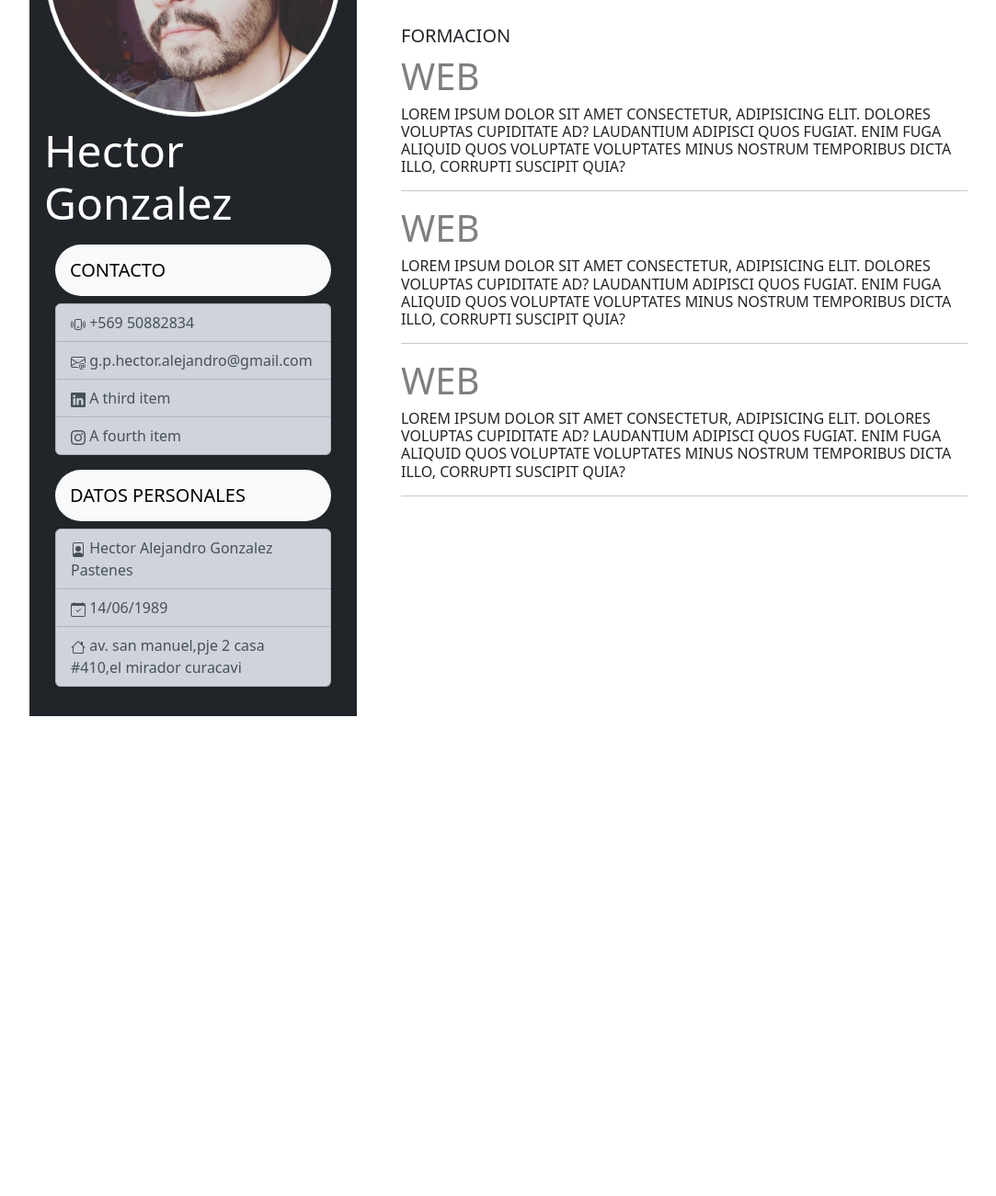
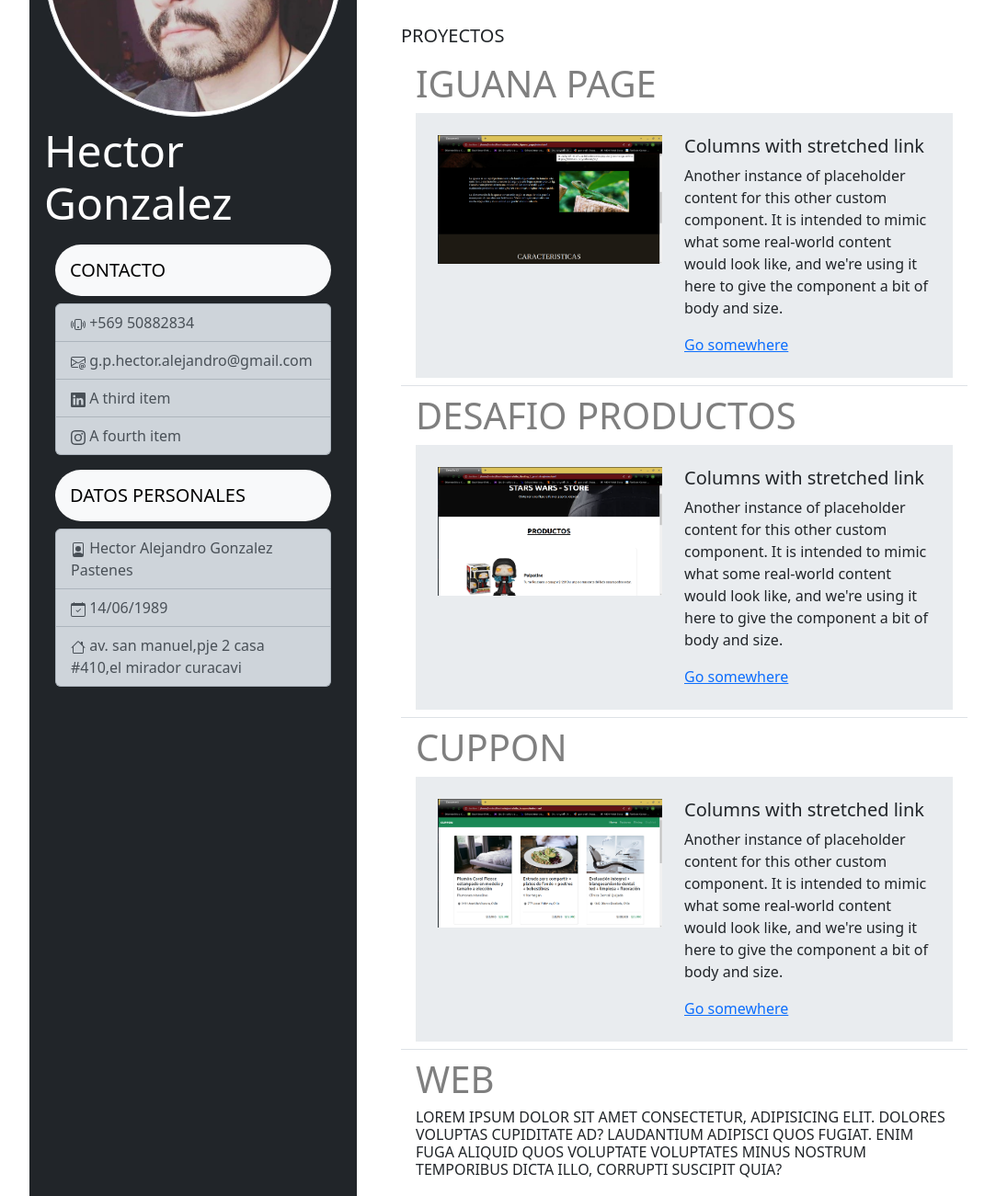
Before and after one commit to hector1489/hector1489.github.io, a plain HTML site: page index.html in a window 1280 px wide. Shown: the part 264-1565 px from the top of the page at 92% size, without its empty margins (74-1157 px from the left). Before the commit the page ends 1091 px from the top, so only its background shows below. Drawn offline with nearby package versions, Linux system fonts and the light colour scheme.

Commit message:
third commit

```diff
--- a/index.html
+++ b/index.html
@@ -69,22 +69,29 @@
                     </h5>
                     <ul class="list-group list-group-item-dark">
                         <li class="list-group-item">
-                            <svg xmlns="http://www.w3.org/2000/svg" width="16" height="16" fill="currentColor" class="bi bi-file-person" viewBox="0 0 16 16">
-                                <path d="M12 1a1 1 0 0 1 1 1v10.755S12 11 8 11s-5 1.755-5 1.755V2a1 1 0 0 1 1-1h8zM4 0a2 2 0 0 0-2 2v12a2 2 0 0 0 2 2h8a2 2 0 0 0 2-2V2a2 2 0 0 0-2-2H4z"/>
-                                <path d="M8 10a3 3 0 1 0 0-6 3 3 0 0 0 0 6z"/>
+                            <svg xmlns="http://www.w3.org/2000/svg" width="16" height="16" fill="currentColor"
+                                class="bi bi-file-person" viewBox="0 0 16 16">
+                                <path
+                                    d="M12 1a1 1 0 0 1 1 1v10.755S12 11 8 11s-5 1.755-5 1.755V2a1 1 0 0 1 1-1h8zM4 0a2 2 0 0 0-2 2v12a2 2 0 0 0 2 2h8a2 2 0 0 0 2-2V2a2 2 0 0 0-2-2H4z" />
+                                <path d="M8 10a3 3 0 1 0 0-6 3 3 0 0 0 0 6z" />
                             </svg>
                             Hector Alejandro Gonzalez Pastenes
                         </li>
                         <li class="list-group-item">
-                            <svg xmlns="http://www.w3.org/2000/svg" width="16" height="16" fill="currentColor" class="bi bi-calendar-check" viewBox="0 0 16 16">
-                                <path d="M10.854 7.146a.5.5 0 0 1 0 .708l-3 3a.5.5 0 0 1-.708 0l-1.5-1.5a.5.5 0 1 1 .708-.708L7.5 9.793l2.646-2.647a.5.5 0 0 1 .708 0z"/>
-                                <path d="M3.5 0a.5.5 0 0 1 .5.5V1h8V.5a.5.5 0 0 1 1 0V1h1a2 2 0 0 1 2 2v11a2 2 0 0 1-2 2H2a2 2 0 0 1-2-2V3a2 2 0 0 1 2-2h1V.5a.5.5 0 0 1 .5-.5zM1 4v10a1 1 0 0 0 1 1h12a1 1 0 0 0 1-1V4H1z"/>
+                            <svg xmlns="http://www.w3.org/2000/svg" width="16" height="16" fill="currentColor"
+                                class="bi bi-calendar-check" viewBox="0 0 16 16">
+                                <path
+                                    d="M10.854 7.146a.5.5 0 0 1 0 .708l-3 3a.5.5 0 0 1-.708 0l-1.5-1.5a.5.5 0 1 1 .708-.708L7.5 9.793l2.646-2.647a.5.5 0 0 1 .708 0z" />
+                                <path
+                                    d="M3.5 0a.5.5 0 0 1 .5.5V1h8V.5a.5.5 0 0 1 1 0V1h1a2 2 0 0 1 2 2v11a2 2 0 0 1-2 2H2a2 2 0 0 1-2-2V3a2 2 0 0 1 2-2h1V.5a.5.5 0 0 1 .5-.5zM1 4v10a1 1 0 0 0 1 1h12a1 1 0 0 0 1-1V4H1z" />
                             </svg>
                             14/06/1989
                         </li>
                         <li class="list-group-item">
-                            <svg xmlns="http://www.w3.org/2000/svg" width="16" height="16" fill="currentColor" class="bi bi-house" viewBox="0 0 16 16">
-                                <path d="M8.707 1.5a1 1 0 0 0-1.414 0L.646 8.146a.5.5 0 0 0 .708.708L2 8.207V13.5A1.5 1.5 0 0 0 3.5 15h9a1.5 1.5 0 0 0 1.5-1.5V8.207l.646.647a.5.5 0 0 0 .708-.708L13 5.793V2.5a.5.5 0 0 0-.5-.5h-1a.5.5 0 0 0-.5.5v1.293L8.707 1.5ZM13 7.207V13.5a.5.5 0 0 1-.5.5h-9a.5.5 0 0 1-.5-.5V7.207l5-5 5 5Z"/>
+                            <svg xmlns="http://www.w3.org/2000/svg" width="16" height="16" fill="currentColor"
+                                class="bi bi-house" viewBox="0 0 16 16">
+                                <path
+                                    d="M8.707 1.5a1 1 0 0 0-1.414 0L.646 8.146a.5.5 0 0 0 .708.708L2 8.207V13.5A1.5 1.5 0 0 0 3.5 15h9a1.5 1.5 0 0 0 1.5-1.5V8.207l.646.647a.5.5 0 0 0 .708-.708L13 5.793V2.5a.5.5 0 0 0-.5-.5h-1a.5.5 0 0 0-.5.5v1.293L8.707 1.5ZM13 7.207V13.5a.5.5 0 0 1-.5.5h-9a.5.5 0 0 1-.5-.5V7.207l5-5 5 5Z" />
                             </svg>
                             av. san manuel,pje 2 casa #410,el mirador curacavi
                         </li>
@@ -104,31 +111,61 @@
                 </div>
                 <div class="work experience">
                     <br>
-                    <h5 class="text-uppercase">formacion</h5>
-                    <ul class=" list-group-item">
+                    <h5 class="text-uppercase">proyectos</h5>
+                </div>
+                <ul class="list-group list-group-flush">
+                    <li class="list-group-item">
+                        <h5 class="display-6 text-uppercase text-black-50">iguana page</h5>
+                        <div class="row g-0 bg-body-secondary position-relative">
+                            <div class="col-md-6 mb-md-0 p-md-4">
+                                <img src="./assets/img/Captura desde 2023-02-01 21-06-30.png" class="w-100" alt="...">
+                            </div>
+                            <div class="col-md-6 p-4 ps-md-0">
+                                <h5 class="mt-0">Columns with stretched link</h5>
+                                <p>Another instance of placeholder content for this other custom component. It is
+                                    intended to mimic what some real-world content would look like, and we're using it
+                                    here to give the component a bit of body and size.</p>
+                                <a href="#" class="stretched-link">Go somewhere</a>
+                            </div>
+                        </div>
+                    </li>
+                    <li class="list-group-item">
+                        <h5 class="display-6 text-uppercase text-black-50">desafio productos</h5>
+                        <div class="row g-0 bg-body-secondary position-relative">
+                            <div class="col-md-6 mb-md-0 p-md-4">
+                                <img src="./assets/img/Captura desde 2023-02-01 21-08-02.png" class="w-100" alt="...">
+                            </div>
+                            <div class="col-md-6 p-4 ps-md-0">
+                                <h5 class="mt-0">Columns with stretched link</h5>
+                                <p>Another instance of placeholder content for this other custom component. It is
+                                    intended to mimic what some real-world content would look like, and we're using it
+                                    here to give the component a bit of body and size.</p>
+                                <a href="#" class="stretched-link">Go somewhere</a>
+                            </div>
+                        </div>
+                    </li>
+                    <li class="list-group-item">
+                        <h5 class="display-6 text-uppercase text-black-50">cuppon</h5>
+                        <div class="row g-0 bg-body-secondary position-relative">
+                            <div class="col-md-6 mb-md-0 p-md-4">
+                                <img src="./assets/img/Captura desde 2023-02-01 21-04-52.png" class="w-100" alt="...">
+                            </div>
+                            <div class="col-md-6 p-4 ps-md-0">
+                                <h5 class="mt-0">Columns with stretched link</h5>
+                                <p>Another instance of placeholder content for this other custom component. It is
+                                    intended to mimic what some real-world content would look like, and we're using it
+                                    here to give the component a bit of body and size.</p>
+                                <a href="#" class="stretched-link">Go somewhere</a>
+                            </div>
+                        </div>
+                    </li>
                     <li class="list-group-item">
                         <h5 class="display-6 text-uppercase text-black-50">web</h5>
                         <h6 class="text-uppercase">Lorem ipsum dolor sit amet consectetur, adipisicing elit. Dolores
                             voluptas cupiditate ad? Laudantium adipisci quos fugiat. Enim fuga aliquid quos
                             voluptate voluptates minus nostrum temporibus dicta illo, corrupti suscipit quia?</h6>
                     </li>
-                        <hr>
-                        <li class="list-group-item">
-                            <h5 class="display-6 text-uppercase text-black-50">web</h5>
-                            <h6 class="text-uppercase">Lorem ipsum dolor sit amet consectetur, adipisicing elit. Dolores
-                                voluptas cupiditate ad? Laudantium adipisci quos fugiat. Enim fuga aliquid quos
-                                voluptate voluptates minus nostrum temporibus dicta illo, corrupti suscipit quia?</h6>
-                        </li>
-                        <hr>
-                        <li class="list-group-item">
-                            <h5 class="display-6 text-uppercase text-black-50">web</h5>
-                            <h6 class="text-uppercase">Lorem ipsum dolor sit amet consectetur, adipisicing elit. Dolores
-                                voluptas cupiditate ad? Laudantium adipisci quos fugiat. Enim fuga aliquid quos
-                                voluptate voluptates minus nostrum temporibus dicta illo, corrupti suscipit quia?</h6>
-                        </li>
-                        <hr>
                 </ul>
-                </div>
             </div>
         </div>
 
```
Also changed, not shown: assets/img/Captura desde 2023-02-01 21-04-52.png (added), assets/img/Captura desde 2023-02-01 21-06-30.png (added), assets/img/Captura desde 2023-02-01 21-08-02.png (added). Lines whose indentation alone changed are shown as unchanged.
